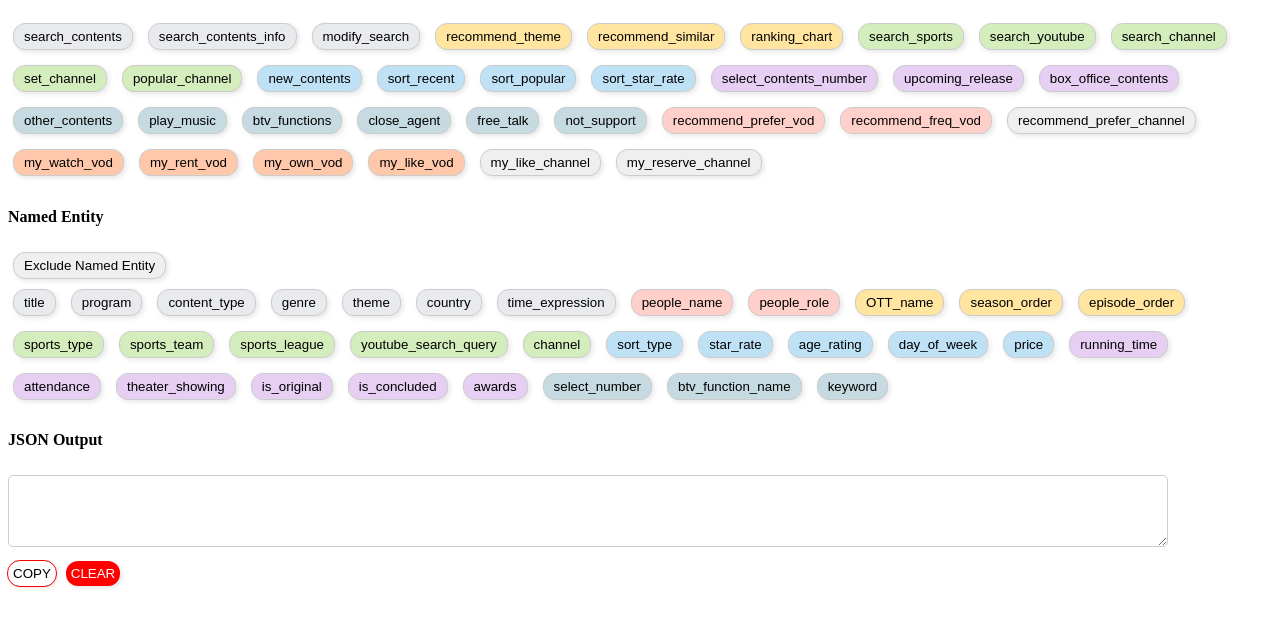
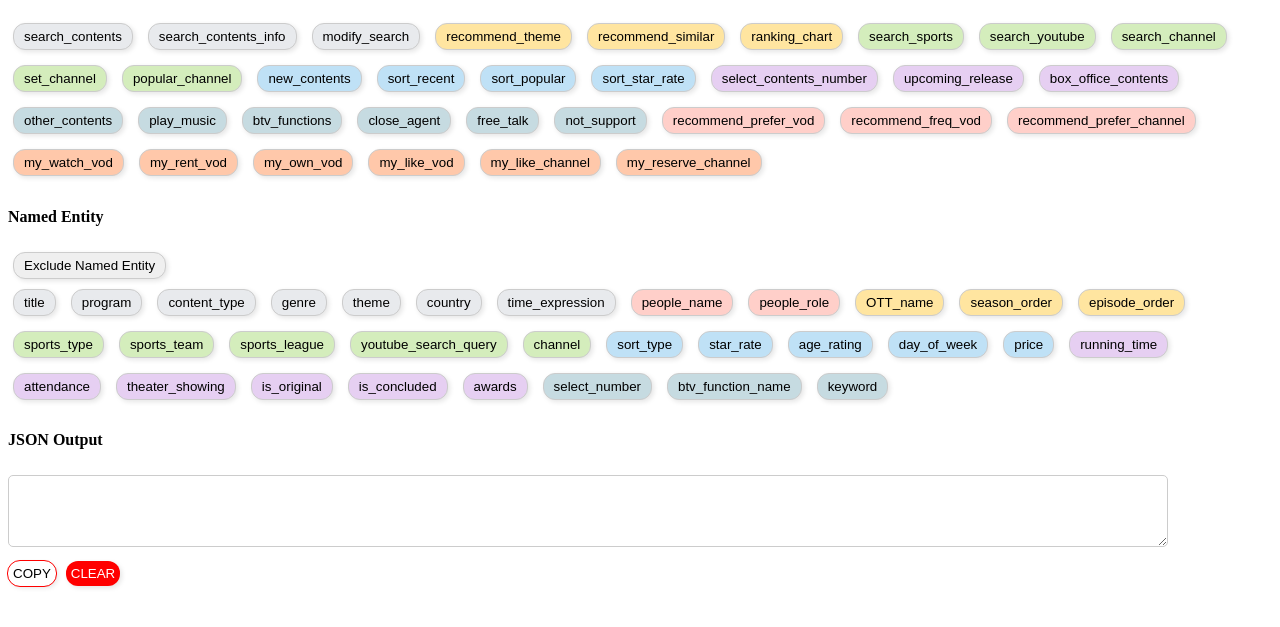
Before and after one commit to jinjingo/training_dt, a plain HTML site: page index.html in a window 1280 px wide. Shown: the part 83-710 px from the top of the page. Drawn offline with nearby package versions, Linux system fonts and the light colour scheme.

Commit message:
Update index.html

```diff
--- a/index.html
+++ b/index.html
@@ -292,13 +292,13 @@
 
         <button id="recommend_prefer_vod" class="btn recommend_prefer_vod" onclick="selectIntent('recommend_prefer_vod')">recommend_prefer_vod</button>
         <button id="recommend_freq_vod" class="btn recommend_freq_vod" onclick="selectIntent('recommend_freq_vod')">recommend_freq_vod</button>
-        <button id="recommend_prefer_channel" class="btn recommend_prefer_ch" onclick="selectIntent('recommend_prefer_ch')">recommend_prefer_channel</button>
+        <button id="recommend_prefer_channel" class="btn recommend_prefer_channel" onclick="selectIntent('recommend_prefer_ch')">recommend_prefer_channel</button>
         <button id="my_watch_vod" class="btn my_watch_vod" onclick="selectIntent('my_watch_vod')">my_watch_vod</button>
         <button id="my_rent_vod" class="btn my_rent_vod" onclick="selectIntent('my_rent_vod')">my_rent_vod</button>
         <button id="my_own_vod" class="btn my_own_vod" onclick="selectIntent('my_own_vod')">my_own_vod</button>
         <button id="my_like_vod" class="btn my_like_vod" onclick="selectIntent('my_like_vod')">my_like_vod</button>
-        <button id="my_like_channel" class="btn my_like_ch" onclick="selectIntent('my_like_ch')">my_like_channel</button>
-        <button id="my_reserve_channel" class="btn my_reserve_ch" onclick="selectIntent('my_reserve_ch')">my_reserve_channel</button>
+        <button id="my_like_channel" class="btn my_like_channel" onclick="selectIntent('my_like_ch')">my_like_channel</button>
+        <button id="my_reserve_channel" class="btn my_reserve_channel" onclick="selectIntent('my_reserve_ch')">my_reserve_channel</button>
     </div>
 
 
```
